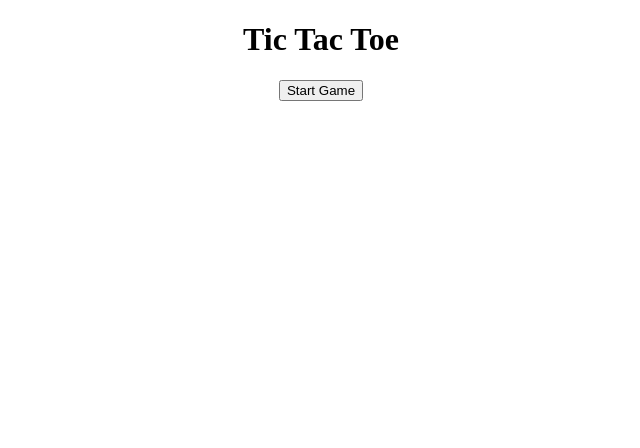
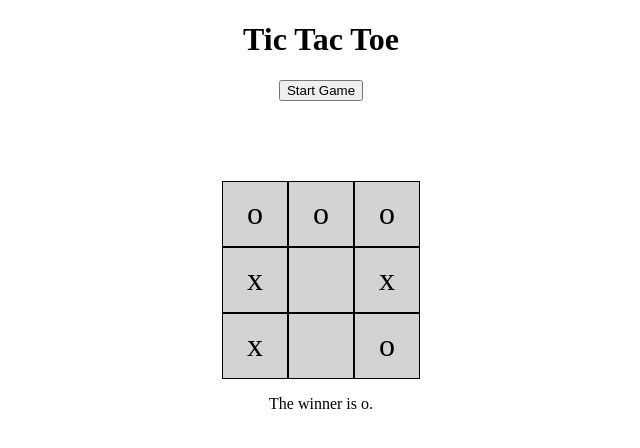
Before and after one commit to DaniAguion/tic-tac-toe, a plain HTML site: page index.html in a window 1280 px wide. Both pictures are taken after a click on the button "Start Game". Shown: the whole page, without its empty margins (319-959 px from the left). Drawn offline with Linux system fonts and the light colour scheme.

Commit message:
DOM generation

```diff
--- a/index.html
+++ b/index.html
@@ -10,7 +10,7 @@
 <body>
     <h1>Tic Tac Toe</h1>
     <div>
-        <button>Start Game</button>
+        <button id="startBtn">Start Game</button>
     </div>
     <div id="game_area">
     </div>
--- a/script.js
+++ b/script.js
@@ -22,17 +22,35 @@ const Game = (function(){
                 this.actualPlayer = this.player1;
             }
         }
+
+        this.restartGame= function(){
+            this.turn = 0;
+            this.actualPlayer = this.player1;
+            this.gameboard = this.gameboard.map(row => row.map(() => ""));
+            this.winner = "";
+            this.result = "";
+        }
     };
 })();
 
 
+const game = new Game();
+const gameAreaElmt = document.getElementById("game_area");
+simGame();
+render();
+printResult();
 
 
+const startBtn = document.getElementById("startBtn");
 
-const game = new Game();
 
-simGame();
-render();
+startBtn.addEventListener("click",function(){
+    game.restartGame();
+    simGame();
+    render();
+    printResult();
+    console.log(game.gameboard);
+});
 
 
 
@@ -174,29 +192,40 @@ function simGame(){
     }
 
     checkWinner();
+
     console.log(game.gameboard);
     console.log(game.result);
 }
 
 
+
+// Function to redraw the gameboard
 function render(){
+    gameAreaElmt.innerHTML = "";
+
     const gameBoardRow = [];
-    const gameCell = [];
-    const gameArea = document.getElementById("game_area");
+    const gameBoardCell = [];
 
     for (let i = 0; i < game.gameboard.length; i++){
         gameBoardRow[i] = document.createElement("div");
-        gameBoardRow[i].classList.add("cell");
-        gameArea.appendChild(gameBoardRow[j]);
+        gameBoardRow[i].classList.add("row");
+        gameAreaElmt.appendChild(gameBoardRow[i]);
 
-        /*
-        // Building ¿Create cell inside row or not?
-        for (let j = 0; ji < game.gameboard.length; j++ ){
-            gameBoardRow[i] = document.createElement("div");
-            gameBoardRow[i].classList.add("cell");
-            gameArea.appendChild(gameBoardRow[i]);
+        for (let j = 0; j < game.gameboard.length; j++ ){
+            gameBoardCell[j] = document.createElement("div");
+            gameBoardCell[j].textContent = game.gameboard[i][j];
+            gameBoardCell[j].classList.add("cell");
+            gameBoardRow[i].appendChild(gameBoardCell[j]);
         }
-        */
     }
 
 }
+
+
+function printResult(){
+    const resultCont = document.createElement("div");
+    const resultText = document.createElement("p");
+    resultText.textContent = game.result;
+    resultCont.appendChild(resultText);
+    gameAreaElmt.appendChild(resultCont);
+}
--- a/styles.css
+++ b/styles.css
@@ -2,3 +2,23 @@ body{
     text-align: center;
     justify-content: center;
 }
+
+#game_area{
+    margin: 5em;
+}
+
+.row{
+    display:flex;
+    flex-direction: row;
+    justify-content: center;
+}
+
+.cell{
+    height: 2em;
+    width: 2em;
+    font-size: 2em;
+    align-content:center;
+    background-color: lightgrey;
+    border-width: 0.01em;
+    border-style:solid;
+}
```
